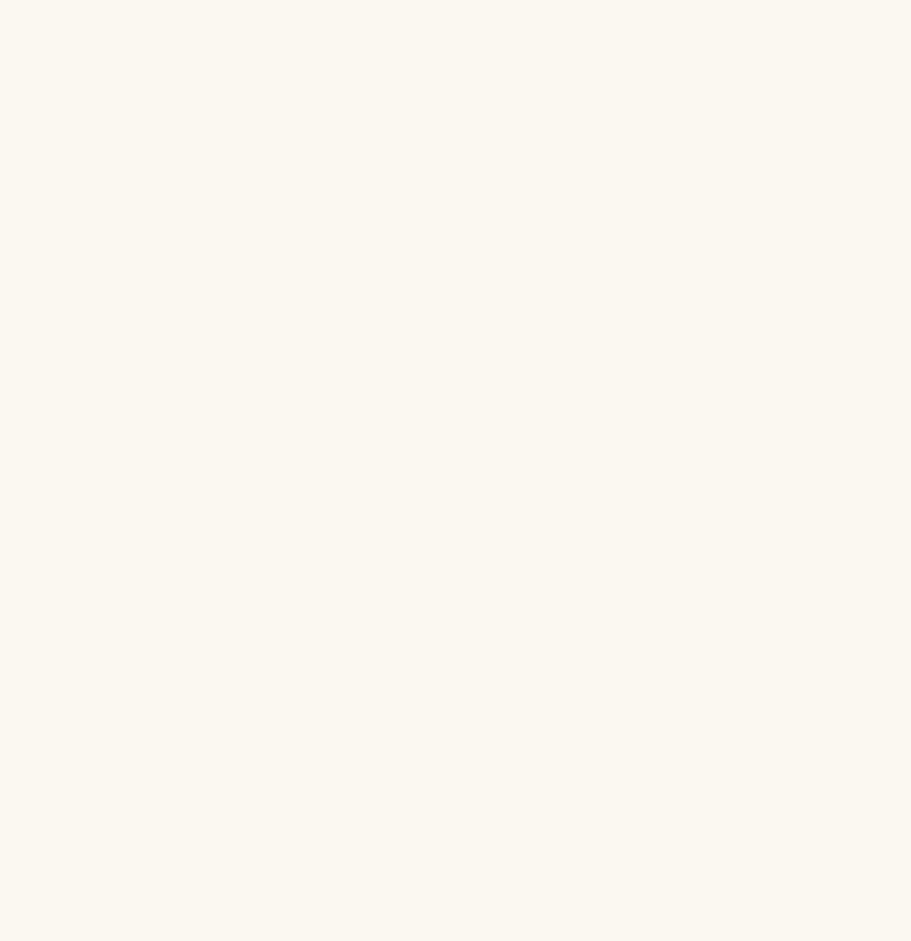
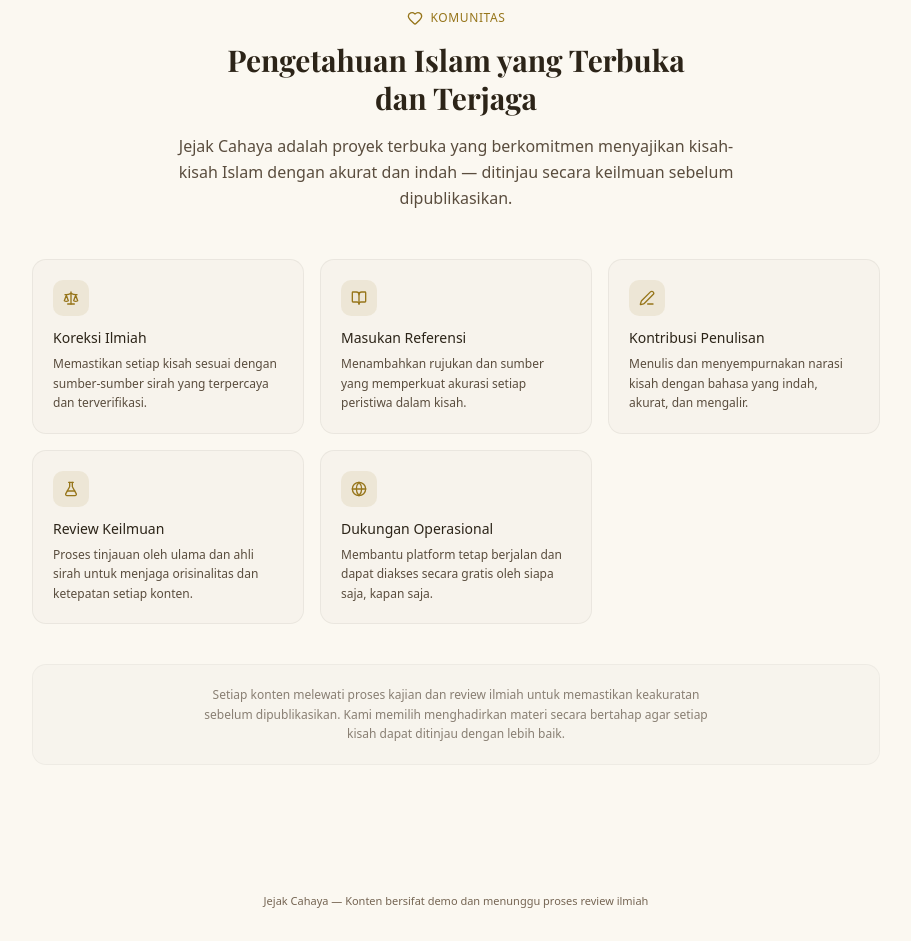
Before and after one commit to abuauf4/jejak-cahaya, a Next.js app: page / in a window 1280 px wide. Shown: the part 1100-2041 px from the top of the page, without its empty margins (184-1095 px from the left). Before the commit the page ends 1095 px from the top, so only its background shows below. Built offline with nearby package versions, Linux system fonts and the light colour scheme; a web font is replaced by a local one.

Commit message:
feat: add Community section to homepage — open contributions & scientific review, dual-theme support

```diff
--- a/src/app/page.tsx
+++ b/src/app/page.tsx
@@ -7,6 +7,7 @@ import Hero from '@/components/jejak/Hero';
 import ContinueJourney from '@/components/jejak/ContinueJourney';
 import StartFromBeginning from '@/components/jejak/StartFromBeginning';
 import Collections from '@/components/jejak/Collections';
+import Community from '@/components/jejak/Community';
 
 export default function Home() {
   // Ensure store is synced to 'home' view
@@ -27,6 +28,7 @@ export default function Home() {
         <ContinueJourney />
         <StartFromBeginning />
         <Collections />
+        <Community />
       </motion.div>
     </AppShell>
   );
--- a/src/components/jejak/Community.tsx
+++ b/src/components/jejak/Community.tsx
@@ -2,6 +2,7 @@
 
 import { motion } from 'framer-motion';
 import { Heart, BookOpen, Scale, PenLine, Globe, FlaskConical } from 'lucide-react';
+import { useNavigation } from '@/lib/store';
 
 const contributions = [
   {
@@ -32,8 +33,11 @@ const contributions = [
 ];
 
 export default function Community() {
+  const { theme } = useNavigation();
+  const isLight = theme === 'light';
+
   return (
-    <section className="relative py-16 sm:py-24 bg-[#080B16]">
+    <section className={`relative py-16 sm:py-24 ${isLight ? 'bg-paper' : 'bg-[#080B16]'}`}>
       <div className="max-w-4xl mx-auto px-4 sm:px-6">
         {/* Section header */}
         <motion.div
@@ -44,13 +48,19 @@ export default function Community() {
           className="text-center mb-12"
         >
           <div className="flex items-center justify-center gap-2 mb-4">
-            <Heart className="w-4 h-4 text-[#D4A843]" />
-            <span className="text-xs text-[#D4A843] font-medium uppercase tracking-wider">Komunitas</span>
+            <Heart className={`w-4 h-4 ${isLight ? 'text-gold' : 'text-[#D4A843]'}`} />
+            <span className={`text-xs font-medium uppercase tracking-wider ${isLight ? 'text-gold' : 'text-[#D4A843]'}`}>
+              Komunitas
+            </span>
           </div>
-          <h2 className="font-serif-display text-2xl sm:text-3xl font-bold text-[#F0EBE0] mb-4 max-w-lg mx-auto leading-tight">
+          <h2 className={`font-serif-display text-2xl sm:text-3xl font-bold mb-4 max-w-lg mx-auto leading-tight ${
+            isLight ? 'text-ink' : 'text-[#F0EBE0]'
+          }`}>
             Pengetahuan Islam yang Terbuka dan Terjaga
           </h2>
-          <p className="text-[#8B8070] text-sm sm:text-base max-w-xl mx-auto leading-relaxed">
+          <p className={`text-sm sm:text-base max-w-xl mx-auto leading-relaxed ${
+            isLight ? 'text-ink-soft' : 'text-[#8B8070]'
+          }`}>
             Jejak Cahaya adalah proyek terbuka yang berkomitmen menyajikan kisah-kisah Islam dengan akurat
             dan indah — ditinjau secara keilmuan sebelum dipublikasikan.
           </p>
@@ -67,13 +77,23 @@ export default function Community() {
                 whileInView={{ opacity: 1, y: 0 }}
                 viewport={{ once: true }}
                 transition={{ duration: 0.4, delay: i * 0.08 }}
-                className="p-5 rounded-xl bg-[#0F1629] border border-[rgba(245,215,142,0.06)] hover:border-[rgba(245,215,142,0.12)] transition-colors"
+                className={`p-5 rounded-xl transition-colors ${
+                  isLight
+                    ? 'bg-ink/[0.02] border border-ink/[0.06] hover:border-gold/20'
+                    : 'bg-[#0F1629] border border-[rgba(245,215,142,0.06)] hover:border-[rgba(245,215,142,0.12)]'
+                }`}
               >
-                <div className="w-9 h-9 rounded-lg bg-[#D4A843]/10 flex items-center justify-center mb-3">
-                  <Icon className="w-4 h-4 text-[#D4A843]" />
+                <div className={`w-9 h-9 rounded-lg flex items-center justify-center mb-3 ${
+                  isLight ? 'bg-gold/10' : 'bg-[#D4A843]/10'
+                }`}>
+                  <Icon className={`w-4 h-4 ${isLight ? 'text-gold' : 'text-[#D4A843]'}`} />
                 </div>
-                <h3 className="font-medium text-[#F0EBE0] text-sm mb-1.5">{item.title}</h3>
-                <p className="text-xs text-[#8B8070] leading-relaxed">{item.description}</p>
+                <h3 className={`font-medium text-sm mb-1.5 ${isLight ? 'text-ink' : 'text-[#F0EBE0]'}`}>
+                  {item.title}
+                </h3>
+                <p className={`text-xs leading-relaxed ${isLight ? 'text-ink-soft' : 'text-[#8B8070]'}`}>
+                  {item.description}
+                </p>
               </motion.div>
             );
           })}
@@ -85,9 +105,15 @@ export default function Community() {
           whileInView={{ opacity: 1 }}
           viewport={{ once: true }}
           transition={{ duration: 0.6, delay: 0.3 }}
-          className="relative p-5 rounded-xl bg-[#0F1629]/50 border border-[rgba(245,215,142,0.04)] text-center"
+          className={`relative p-5 rounded-xl text-center ${
+            isLight
+              ? 'bg-ink/[0.015] border border-ink/[0.04]'
+              : 'bg-[#0F1629]/50 border border-[rgba(245,215,142,0.04)]'
+          }`}
         >
-          <p className="text-xs text-[#8B8070]/70 max-w-lg mx-auto leading-relaxed">
+          <p className={`text-xs max-w-lg mx-auto leading-relaxed ${
+            isLight ? 'text-ink-soft/70' : 'text-[#8B8070]/70'
+          }`}>
             Setiap konten melewati proses kajian dan review ilmiah untuk memastikan keakuratan
             sebelum dipublikasikan. Kami memilih menghadirkan materi secara bertahap agar setiap kisah
             dapat ditinjau dengan lebih baik.
```
